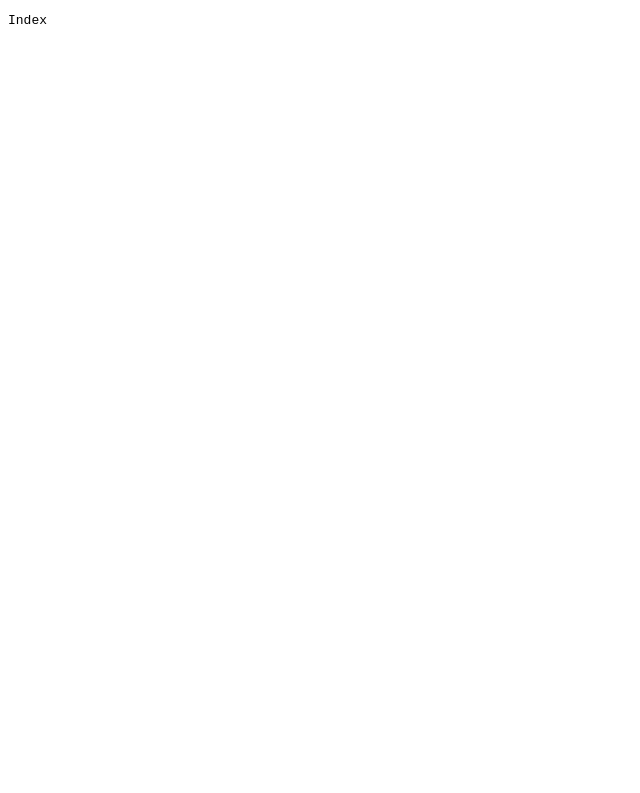
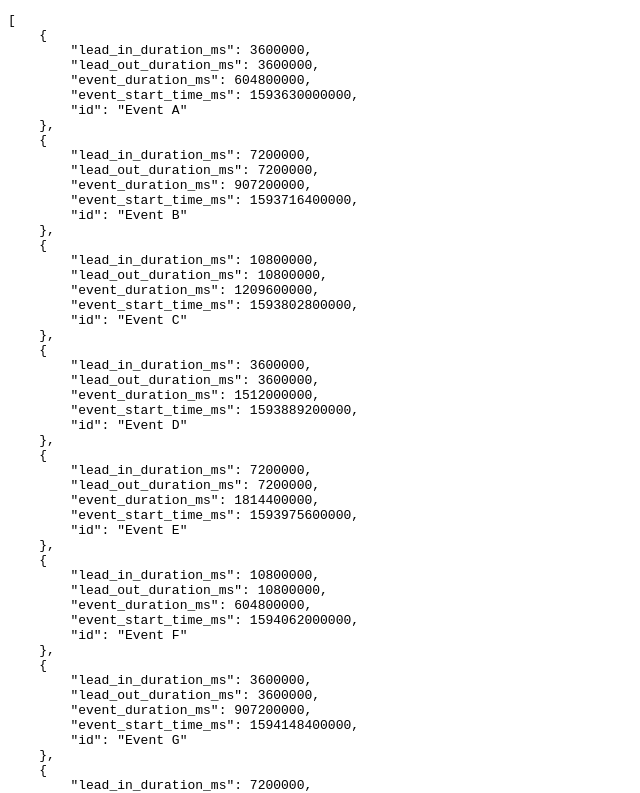
Before and after one commit to jordanpatton/nextjs-react-vis-sandbox, a Next.js app: page / in a window 1280 px wide. Shown: the top 793 px of the page, without its empty margins (0-640 px from the left). Built offline with nearby package versions, Linux system fonts and the light colour scheme.

Commit message:
add fixtures

```diff
--- /dev/null
+++ b/fixtures/events.ts
@@ -0,0 +1,79 @@
+const ONE_DAY_MS = 86400000;
+const ONE_HOUR_MS = 3600000;
+const ONE_WEEK_MS = 604800000;
+const START_DATE_MS = 1593630000000;
+
+const EVENTS = [
+    {
+        lead_in_duration_ms: ONE_HOUR_MS * 1,
+        lead_out_duration_ms: ONE_HOUR_MS * 1,
+        event_duration_ms: ONE_WEEK_MS * 1,
+        event_start_time_ms: START_DATE_MS,
+        id: 'Event A',
+    },
+    {
+        lead_in_duration_ms: ONE_HOUR_MS * 2,
+        lead_out_duration_ms: ONE_HOUR_MS * 2,
+        event_duration_ms: ONE_WEEK_MS * 1.5,
+        event_start_time_ms: START_DATE_MS + (ONE_DAY_MS * 1),
+        id: 'Event B',
+    },
+    {
+        lead_in_duration_ms: ONE_HOUR_MS * 3,
+        lead_out_duration_ms: ONE_HOUR_MS * 3,
+        event_duration_ms: ONE_WEEK_MS * 2,
+        event_start_time_ms: START_DATE_MS + (ONE_DAY_MS * 2),
+        id: 'Event C',
+    },
+    {
+        lead_in_duration_ms: ONE_HOUR_MS * 1,
+        lead_out_duration_ms: ONE_HOUR_MS * 1,
+        event_duration_ms: ONE_WEEK_MS * 2.5,
+        event_start_time_ms: START_DATE_MS + (ONE_DAY_MS * 3),
+        id: 'Event D',
+    },
+    {
+        lead_in_duration_ms: ONE_HOUR_MS * 2,
+        lead_out_duration_ms: ONE_HOUR_MS * 2,
+        event_duration_ms: ONE_WEEK_MS * 3,
+        event_start_time_ms: START_DATE_MS + (ONE_DAY_MS * 4),
+        id: 'Event E',
+    },
+    {
+        lead_in_duration_ms: ONE_HOUR_MS * 3,
+        lead_out_duration_ms: ONE_HOUR_MS * 3,
+        event_duration_ms: ONE_WEEK_MS * 1,
+        event_start_time_ms: START_DATE_MS + (ONE_DAY_MS * 5),
+        id: 'Event F',
+    },
+    {
+        lead_in_duration_ms: ONE_HOUR_MS * 1,
+        lead_out_duration_ms: ONE_HOUR_MS * 1,
+        event_duration_ms: ONE_WEEK_MS * 1.5,
+        event_start_time_ms: START_DATE_MS + (ONE_DAY_MS * 6),
+        id: 'Event G',
+    },
+    {
+        lead_in_duration_ms: ONE_HOUR_MS * 2,
+        lead_out_duration_ms: ONE_HOUR_MS * 2,
+        event_duration_ms: ONE_WEEK_MS * 2,
+        event_start_time_ms: START_DATE_MS + (ONE_DAY_MS * 7),
+        id: 'Event H',
+    },
+    {
+        lead_in_duration_ms: ONE_HOUR_MS * 3,
+        lead_out_duration_ms: ONE_HOUR_MS * 3,
+        event_duration_ms: ONE_WEEK_MS * 2.5,
+        event_start_time_ms: START_DATE_MS + (ONE_DAY_MS * 8),
+        id: 'Event I',
+    },
+    {
+        lead_in_duration_ms: ONE_HOUR_MS * 1,
+        lead_out_duration_ms: ONE_HOUR_MS * 1,
+        event_duration_ms: ONE_WEEK_MS * 3,
+        event_start_time_ms: START_DATE_MS + (ONE_DAY_MS * 9),
+        id: 'Event J',
+    },
+];
+
+export default EVENTS;
--- a/pages/index.tsx
+++ b/pages/index.tsx
@@ -1,5 +1,7 @@
 import React from 'react';
 
-const Index: React.FC = () => <pre>Index</pre>;
+import EVENTS from '../fixtures/events';
+
+const Index: React.FC = () => <pre>{JSON.stringify(EVENTS, null, 4)}</pre>;
 
 export default Index;
```
